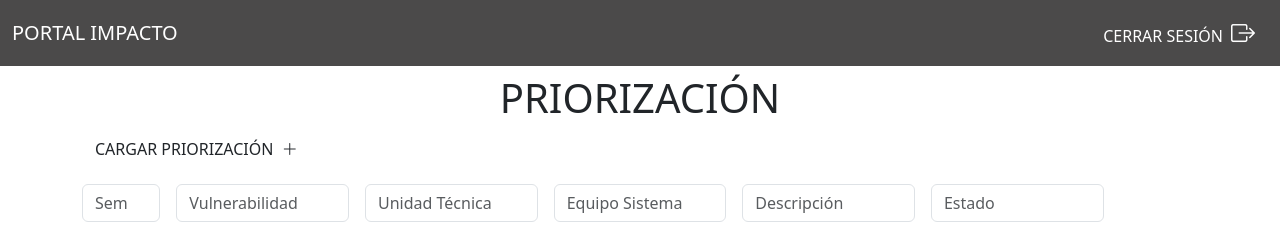
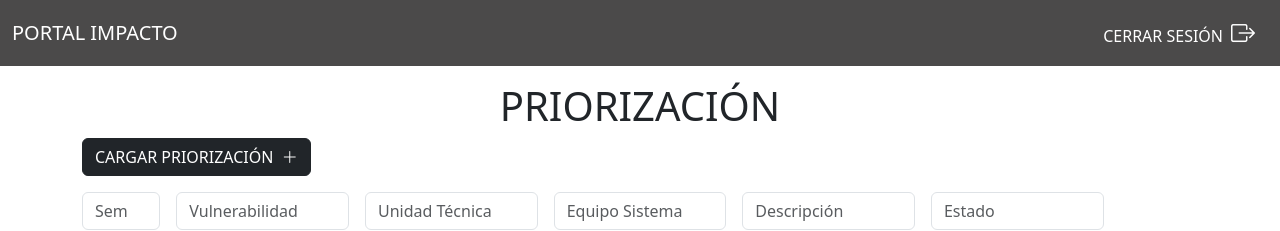
Before and after one commit to katk4tkat/portal_impacto, a React (Vite) app: page /home in a window 1280 px wide. Shown: the top 231 px of the page. Built offline with nearby package versions, Linux system fonts and the light colour scheme; no server answers; the database is empty; sample sign-in values are in the browser's storage.

Commit message:
style: update styles in Priorization

```diff
--- a/src/components/Priorization/Priorization.jsx
+++ b/src/components/Priorization/Priorization.jsx
@@ -30,12 +30,13 @@ function Priorization() {
 
   return (
     <>
-      <h1 className="my-2 text-center">PRIORIZACIÓN</h1>
+      <h1 className="my-2 text-center mt-3">PRIORIZACIÓN</h1>
       <div className="row">
         <div className="col text-start mb-3">
           <ButtonUI
             text="CARGAR PRIORIZACIÓN"
             icon="bi bi-plus-lg"
+            btnClassName="btn-dark"
             onClick={handleUploadClick}
           />
         </div>
```
